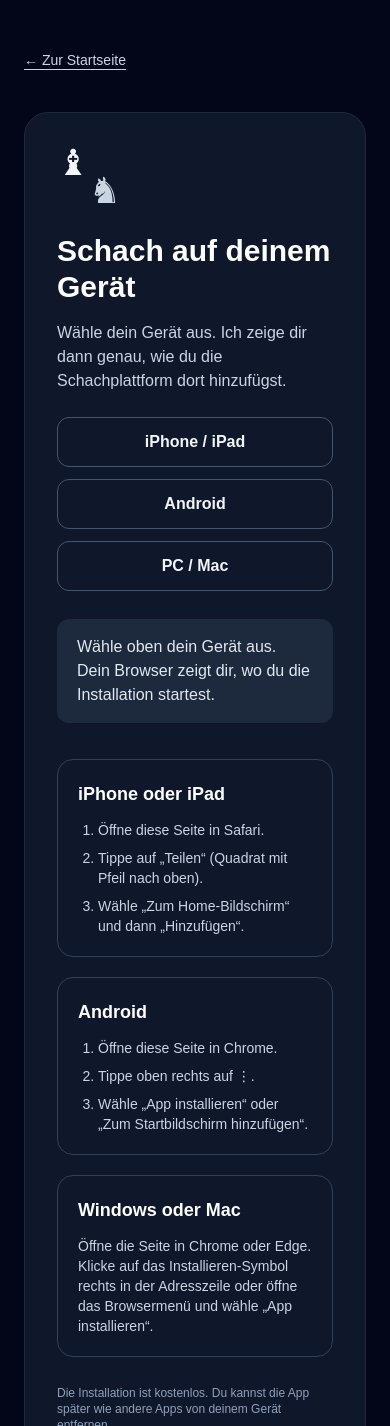
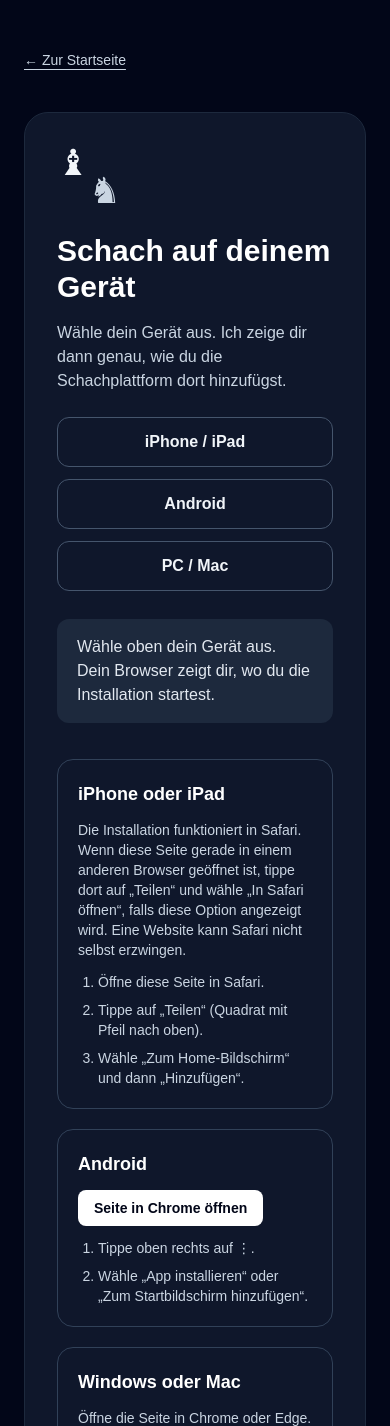
Before and after one commit to Davidbi08/schach-plattform, a Next.js app: page /installieren in a window 390 px wide. Shown: the top 1426 px of the page. Built offline with nearby package versions, Linux system fonts and the light colour scheme.

Commit message:
Open install page in the correct mobile browser

```diff
--- a/app/installieren/page.tsx
+++ b/app/installieren/page.tsx
@@ -35,6 +35,7 @@ export default function InstallierenPage() {
   }
 
   const choiceClass = "rounded-xl border border-slate-600 px-4 py-3 text-center font-semibold text-slate-100 transition hover:border-slate-400 hover:bg-slate-800";
+  const chromeIntentUrl = "intent://schach-plattform.vercel.app/installieren#Intent;scheme=https;package=com.android.chrome;S.browser_fallback_url=https%3A%2F%2Fschach-plattform.vercel.app%2Finstallieren%23android;end";
 
   return (
     <main className="min-h-screen bg-slate-950 px-6 py-12 text-white">
@@ -68,6 +69,7 @@ export default function InstallierenPage() {
           <div className="mt-9 grid gap-5 sm:grid-cols-2">
             <section id="iphone" className="scroll-mt-6 rounded-2xl border border-slate-700 p-5">
               <h2 className="text-lg font-semibold">iPhone oder iPad</h2>
+              <p className="mt-3 text-sm text-slate-300">Die Installation funktioniert in Safari. Wenn diese Seite gerade in einem anderen Browser geöffnet ist, tippe dort auf „Teilen“ und wähle „In Safari öffnen“, falls diese Option angezeigt wird. Eine Website kann Safari nicht selbst erzwingen.</p>
               <ol className="mt-3 list-decimal space-y-2 pl-5 text-sm text-slate-300">
                 <li>Öffne diese Seite in Safari.</li>
                 <li>Tippe auf „Teilen“ (Quadrat mit Pfeil nach oben).</li>
@@ -76,8 +78,8 @@ export default function InstallierenPage() {
             </section>
             <section id="android" className="scroll-mt-6 rounded-2xl border border-slate-700 p-5">
               <h2 className="text-lg font-semibold">Android</h2>
+              <a href={chromeIntentUrl} className="mt-3 inline-flex rounded-lg bg-white px-4 py-2 text-sm font-semibold text-slate-950 hover:bg-slate-200">Seite in Chrome öffnen</a>
               <ol className="mt-3 list-decimal space-y-2 pl-5 text-sm text-slate-300">
-                <li>Öffne diese Seite in Chrome.</li>
                 <li>Tippe oben rechts auf ⋮.</li>
                 <li>Wähle „App installieren“ oder „Zum Startbildschirm hinzufügen“.</li>
               </ol>
```
